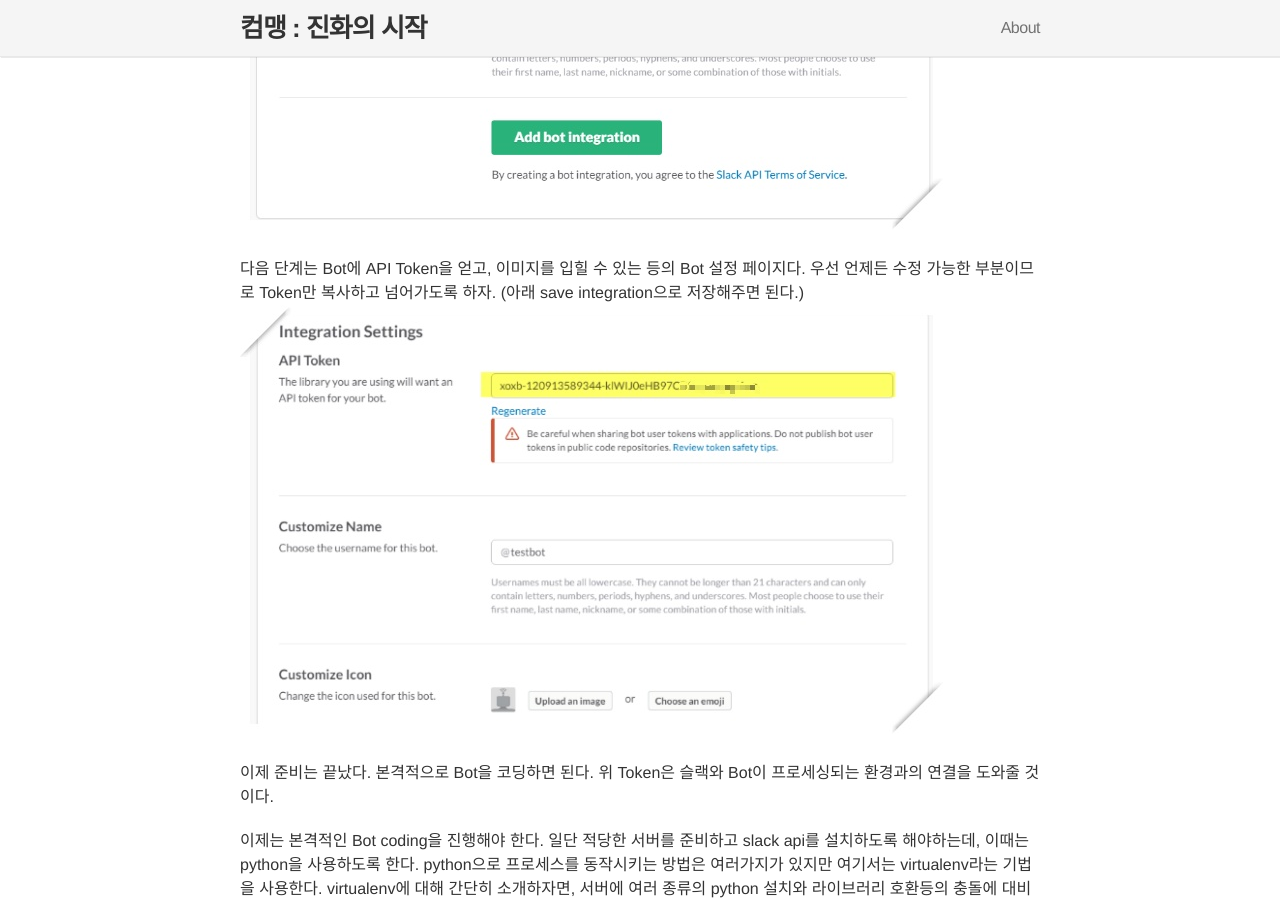
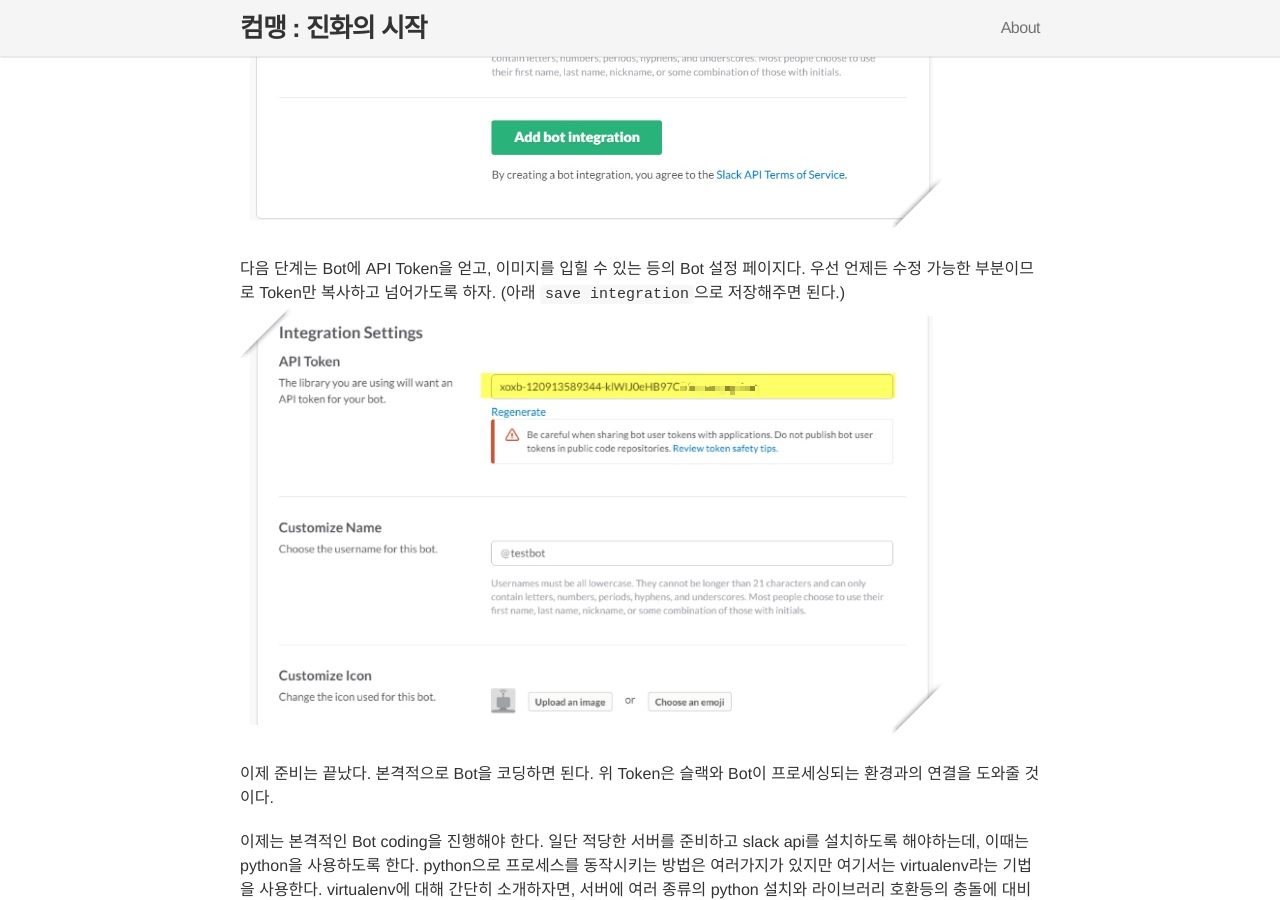
Before and after one commit to jybaek/jybaek.github.com, a Jekyll site: the page built from _posts/2017-01-27-create_slack_bot.md, in a window 1280 px wide and 900 px high, scrolled down 1152 px. Built offline with Jekyll 4.4.1, drawn with Linux system fonts in a browser that asks for light colours; nearby versions of some CDN libraries; comment, search, counter and statistics services are not loaded.

```diff
--- a/_posts/2017-01-27-create_slack_bot.md
+++ b/_posts/2017-01-27-create_slack_bot.md
@@ -21,7 +21,7 @@ title:  "슬랙봇 만들기"
 그리고나면 Bot의 이름을 정할 수 있다. 이 이름을 통해 채널에 초대하거나 1:1 대화를 진행할 수 있다. 봇이라는 특성을 생각해서 가급적 쉬운 이름으로 지정하고 다음 단계를 진행하도록 하자.
 <img src="/image/20170127/이미지_3.jpg"  style="max-width:100%;max-height:100%;">
 
-다음 단계는 Bot에 API Token을 얻고, 이미지를 입힐 수 있는 등의 Bot 설정 페이지다. 우선 언제든 수정 가능한 부분이므로 Token만 복사하고 넘어가도록 하자. (아래 save integration으로 저장해주면 된다.)
+다음 단계는 Bot에 API Token을 얻고, 이미지를 입힐 수 있는 등의 Bot 설정 페이지다. 우선 언제든 수정 가능한 부분이므로 Token만 복사하고 넘어가도록 하자. (아래 `save integration`으로 저장해주면 된다.)
 <img src="/image/20170127/이미지_5.jpg"  style="max-width:100%;max-height:100%;">
 
 
```
